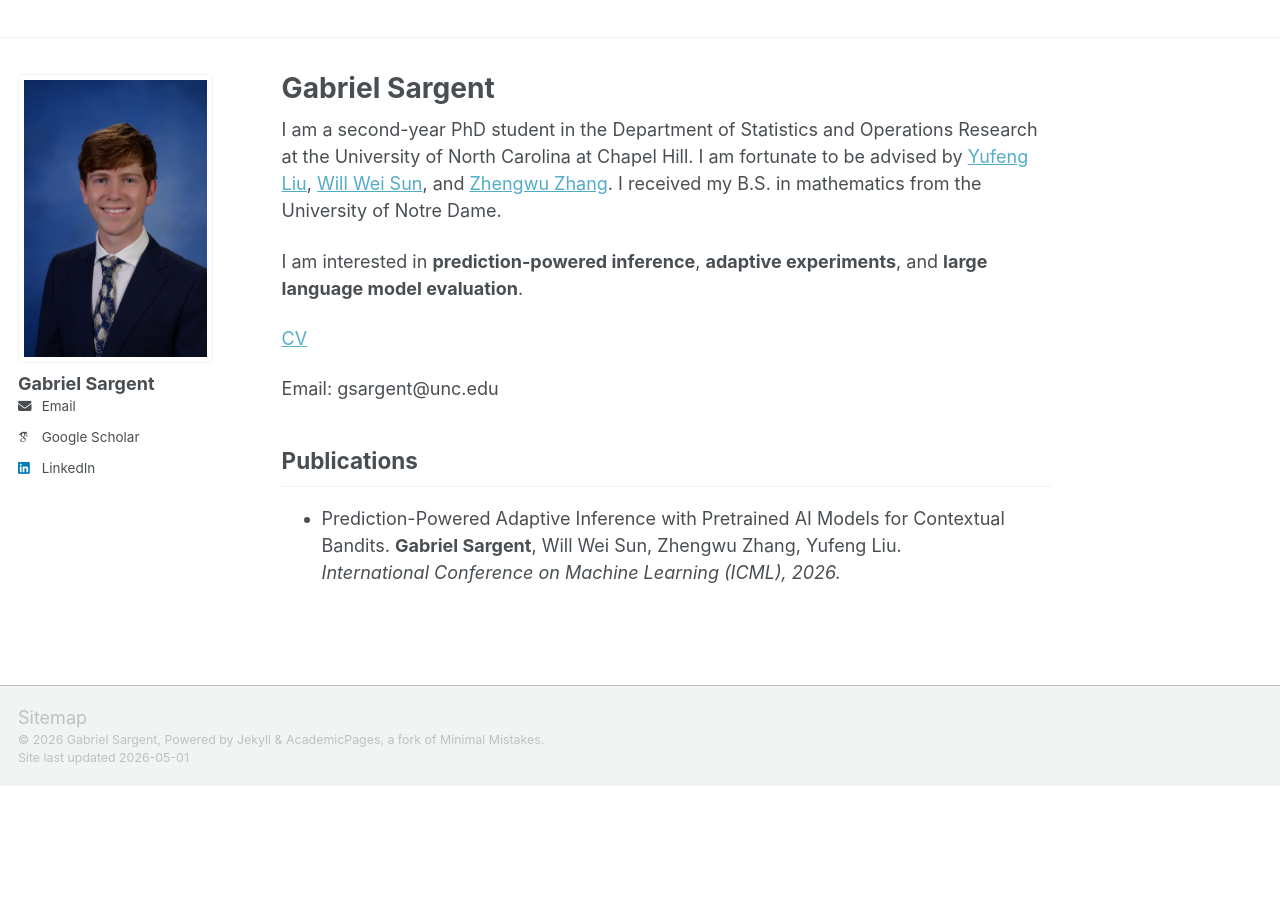
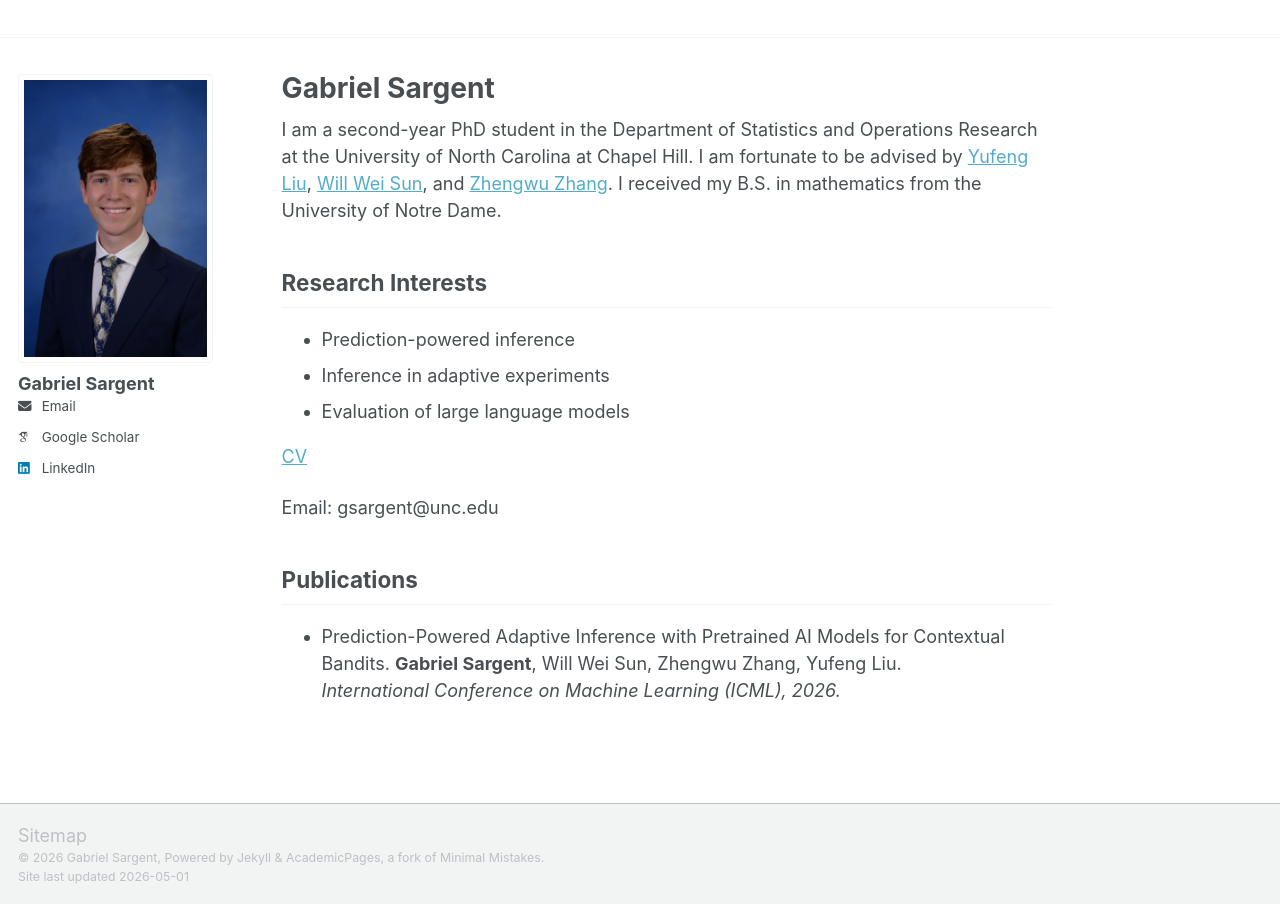
Before and after one commit to GabrielSargent/GabrielSargent.github.io, a Jekyll site: the page built from _pages/about.md, in a window 1280 px wide. Built offline with Jekyll 4.4.1, drawn with Linux system fonts in a browser that asks for light colours; some web fonts are replaced; a script bundle is joined from its source files by our own code; library files that are not in the unit come from our copies.

Commit message:
Update about.md

```diff
--- a/_pages/about.md
+++ b/_pages/about.md
@@ -9,7 +9,10 @@ redirect_from:
 
 I am a second-year PhD student in the Department of Statistics and Operations Research at the University of North Carolina at Chapel Hill. I am fortunate to be advised by [Yufeng Liu](https://sites.google.com/umich.edu/yufengliu/home), [Will Wei Sun](https://web.ics.purdue.edu/~sun244/), and [Zhengwu Zhang](https://zhengwu.github.io/). I received my B.S. in mathematics from the University of Notre Dame.
 
-I am interested in **prediction-powered inference**, **adaptive experiments**, and **large language model evaluation**.
+## Research Interests
+- Prediction-powered inference
+- Inference in adaptive experiments
+- Evaluation of large language models
 
 [CV](/files/cv.pdf)
 
```
